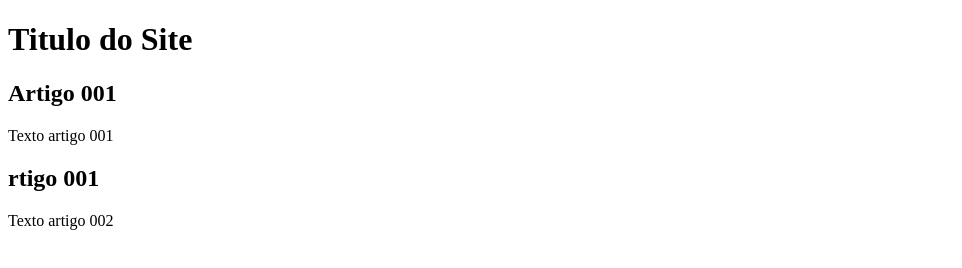
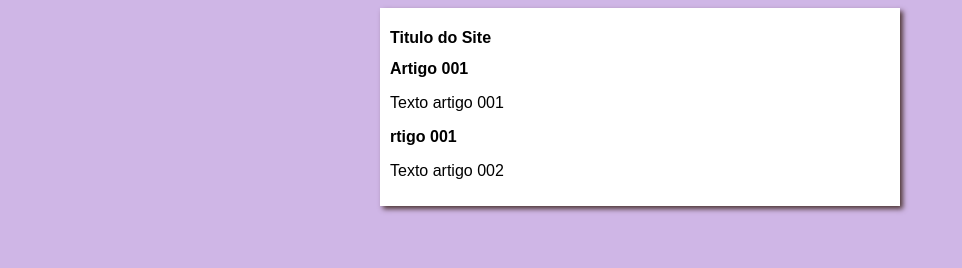
Before and after one commit to Adyrnney/projeto-site, a plain HTML site: page index.html in a window 1280 px wide. Shown: the whole page, without its empty margins (0-962 px from the left). Drawn offline with Linux system fonts and the light colour scheme.

Commit message:
iniciei o design

```diff
--- /dev/null
+++ b/estilos/style.css
@@ -0,0 +1,17 @@
+*{
+    font-family:Arial, Helvetica, sans-serif;
+    font-size: 16px;
+}
+
+body{
+    background-color: rgb(207, 182, 230);
+}
+
+main{
+    background-color: white;
+    width: 500px;
+    margin:auto;
+    padding: 10px;
+    box-shadow: 3px 3px 5px rgb(80, 56, 56);
+
+}
--- a/index.html
+++ b/index.html
@@ -10,6 +10,7 @@
     <main>
         <header>
             <h1>Titulo do Site</h1>
+            <link rel="stylesheet" href="estilos/style.css">
         </header>
         <article>
             <h2>Artigo 001</h2>
```
